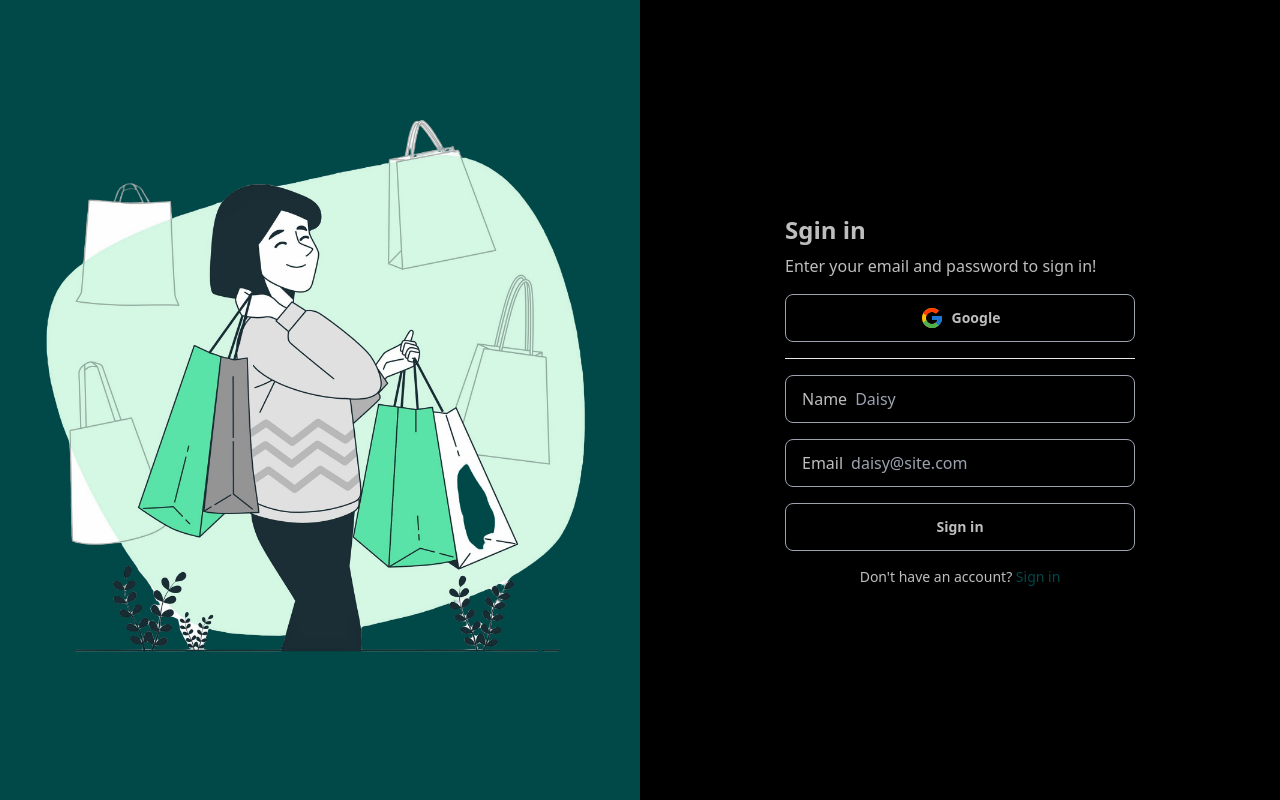
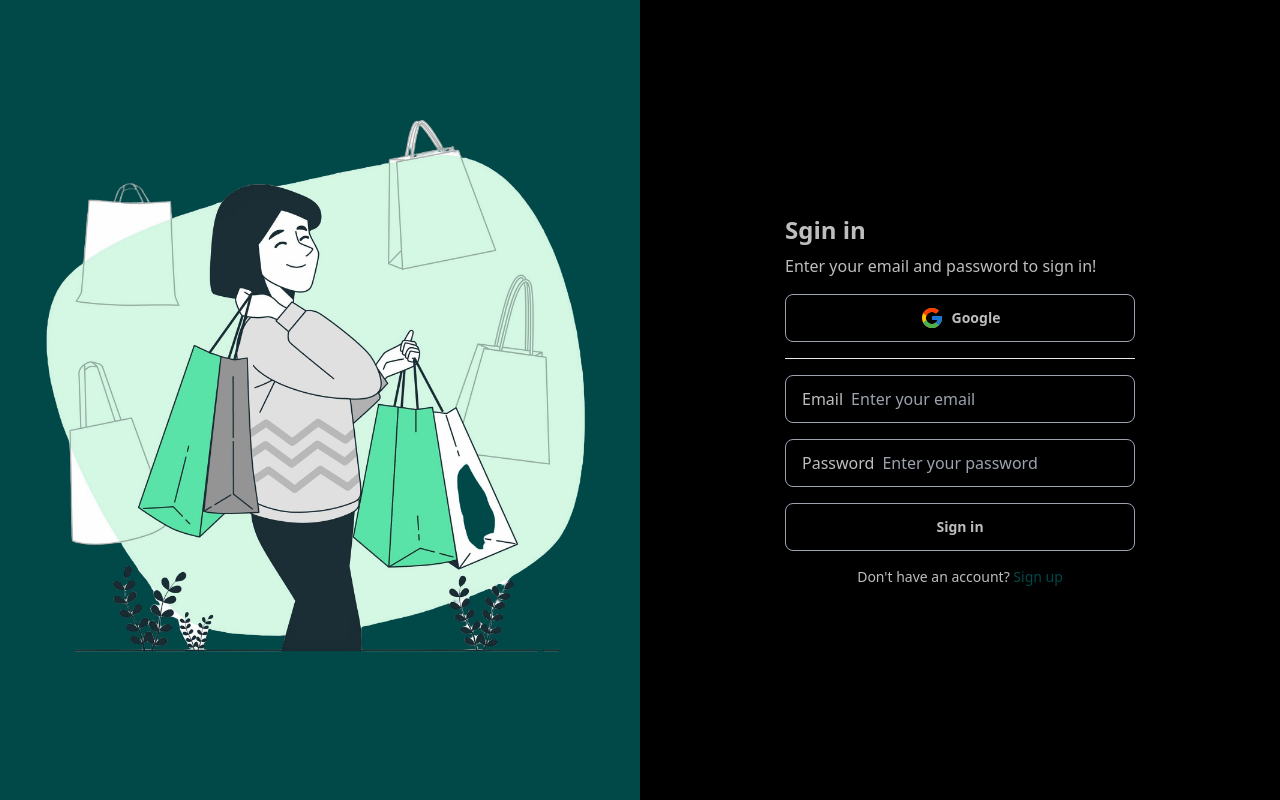
Before and after one commit to Mahmoudbaky/shop-app, a Next.js app: page /login in a window 1280 px wide. Built offline with nearby package versions, Linux system fonts and the light colour scheme; no server answers.

Commit message:
auth finished

```diff
--- a/app/login/page.jsx
+++ b/app/login/page.jsx
@@ -35,7 +35,7 @@ const login = () => {
   };
 
   return (
-    <div className="grid grid-cols-1 md:grid-cols-2 justify-center items-center h-screen">
+    <div className=" grid grid-cols-1 h-screen md:grid-cols-2 justify-center items-center ">
       {/* /* <!-- Image Column --> */}
       <div className="hidden bg-accent md:block md:w-full md:h-full md:my-8 xl:my-12">
         <div className="flex flex-col items-center justify-center xl:min-w-full md:min-w-full min-h-full gap-8 md:w-[600px] xl:w-[600px]  mx-auto">
@@ -48,7 +48,7 @@ const login = () => {
         </div>
       </div>
       <div className="flex items-center justify-center p-8">
-        <form className="space-y-4 w-[350px] mx-auto ">
+        <form className="space-y-4 w-[350px] mx-auto " onSubmit={handleLogin}>
           <div className=" flex flex-col gap-2">
             <h1 className="text-2xl font-bold"> Sgin in </h1>
             <p className="">Enter your email and password to sign in!</p>
@@ -60,24 +60,42 @@ const login = () => {
           </button>
           <hr className="text-red-900" />
 
-          <label className="input input-bordered flex items-center gap-2 border-gray-400">
-            Name
-            <input type="text" className="grow " placeholder="Daisy" />
+          <label
+            htmlFor="email"
+            className="input input-bordered flex items-center gap-2 border-gray-400"
+          >
+            Email
+            <input
+              type="text"
+              name="email"
+              className="grow "
+              placeholder="Enter your email"
+              onChange={(e) => setEmail(e.target.value)}
+            />
           </label>
-          <label className="input input-bordered flex items-center gap-2 border-gray-400">
-            Email
-            <input type="text" className="grow" placeholder="daisy@site.com" />
+          <label
+            htmlFor="password"
+            className="input input-bordered flex items-center gap-2 border-gray-400"
+          >
+            Password
+            <input
+              type="password"
+              name="password"
+              className="grow"
+              placeholder="Enter your password"
+              onChange={(e) => setPassword(e.target.value)}
+            />
           </label>
 
-          <button className="w-full btn border-gray-400">
+          <button type="submit" className="w-full btn border-gray-400">
             <span>Sign in</span>
           </button>
 
           <div className="mt-6 text-center text-sm">
             Don't have an account?
-            <a href="#" className="text-accent  font-medium">
-              {" Sign in"}
-            </a>
+            <Link href="/signup" className="text-accent  font-medium">
+              {" Sign up"}
+            </Link>
           </div>
         </form>
       </div>
--- a/app/signup/page.jsx
+++ b/app/signup/page.jsx
@@ -3,6 +3,7 @@ import { useState } from "react";
 import { supabase } from "@/app/utils/supabaseClient";
 import { useRouter } from "next/navigation";
 import { FcGoogle } from "react-icons/fc";
+import Link from "next/link";
 // import useAuth from "../hooks/useAuth";
 
 const SignUp = () => {
@@ -66,7 +67,7 @@ const SignUp = () => {
         </div>
       </div>
       <div className="flex items-center justify-center p-8">
-        <form className="space-y-4 w-[350px] mx-auto ">
+        <form className="space-y-4 w-[350px] mx-auto " onSubmit={handleSubmit}>
           <div className=" flex flex-col gap-2">
             <h1 className="text-2xl font-bold"> Sgin up </h1>
             <p className="">Enter your information to Sign up!</p>
@@ -135,15 +136,15 @@ const SignUp = () => {
             />
           </label>
 
-          <button className="w-full btn border-gray-400">
+          <button type="submit" className="w-full btn border-gray-400">
             <span>Sign up</span>
           </button>
 
           <div className="mt-6 text-center text-sm">
             You already a customer?
-            <a href="#" className="text-accent  font-medium">
+            <Link href="/login" className="text-accent  font-medium">
               {" Sign in"}
-            </a>
+            </Link>
           </div>
         </form>
       </div>
```
